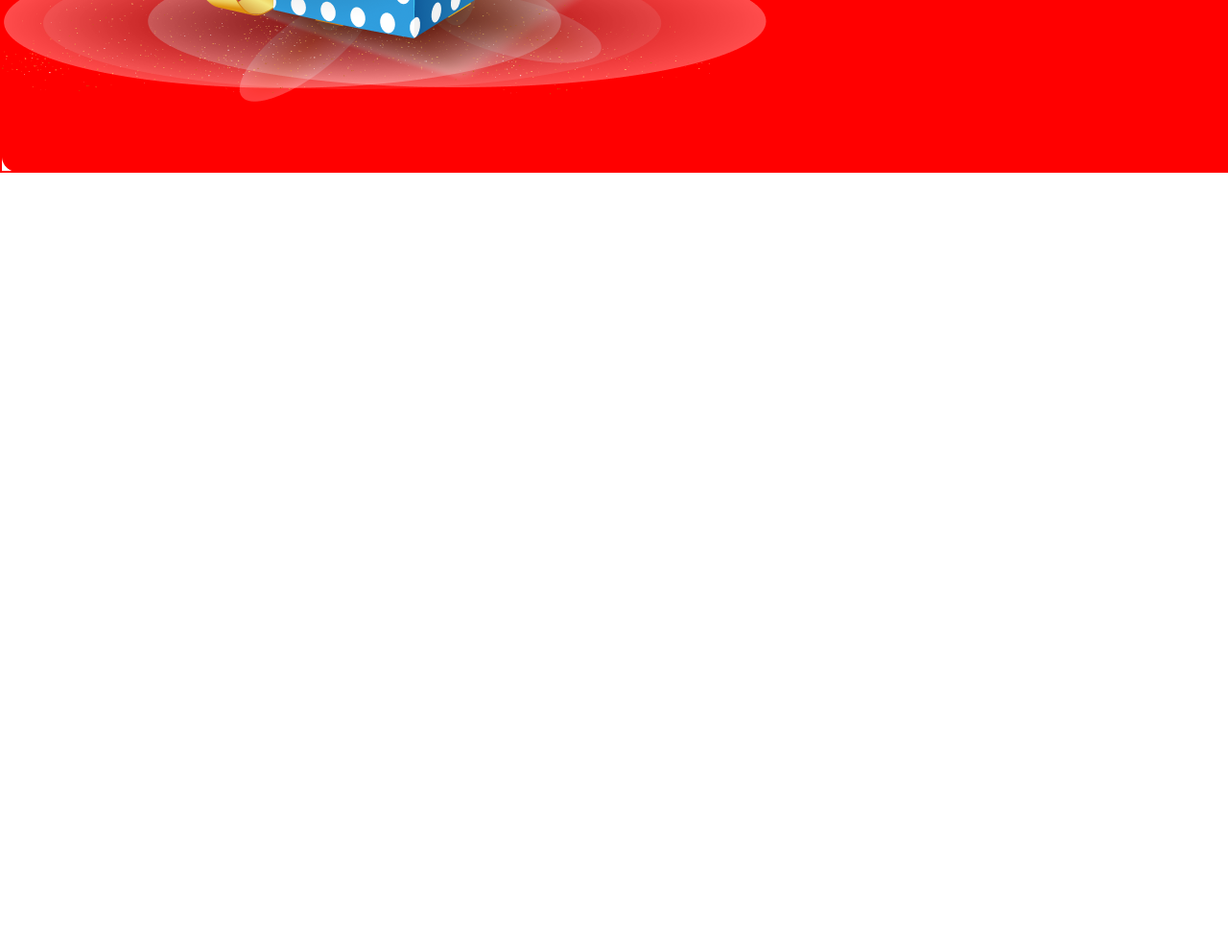
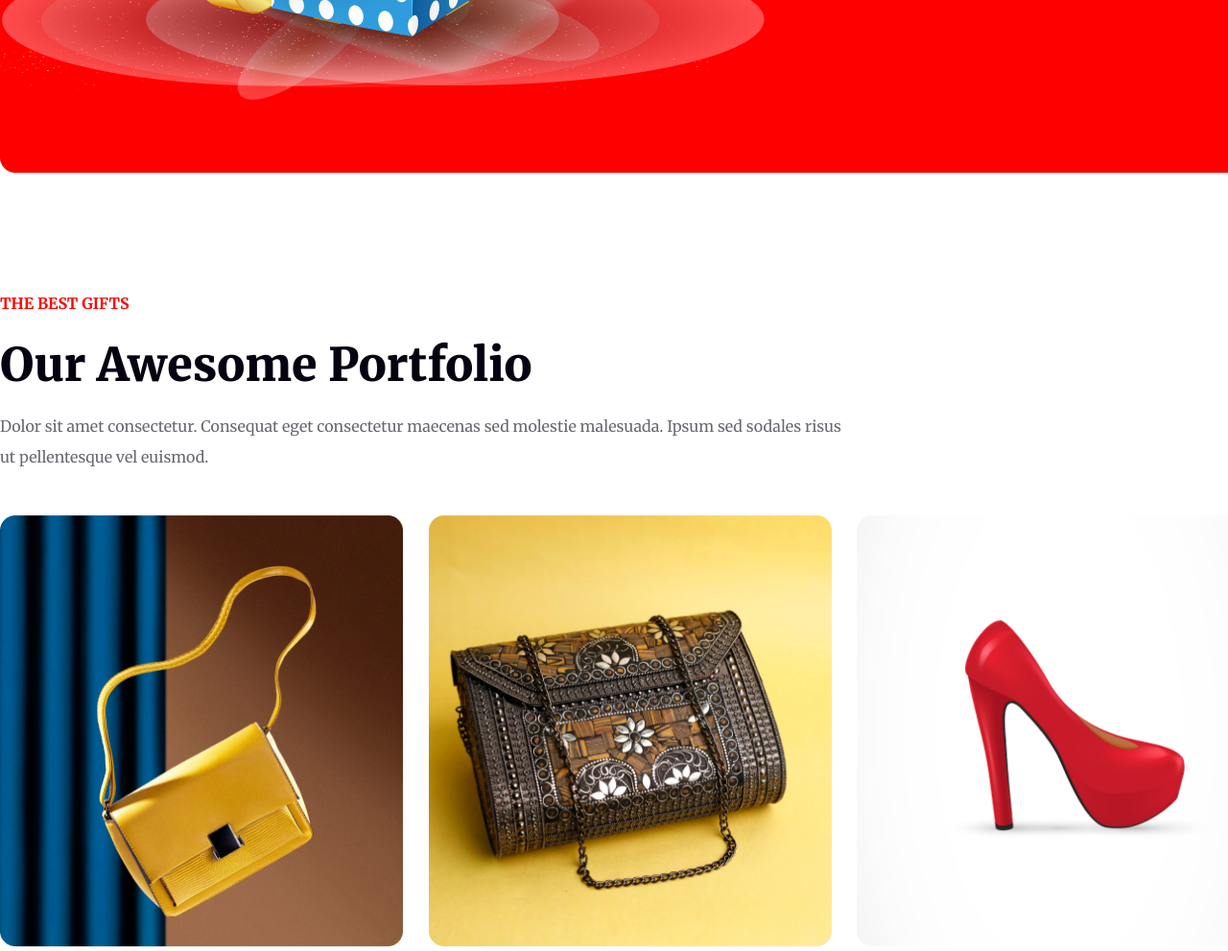
Before and after one commit to Shafkatahmad/mi1-mo6-new-year-offer-resources, a plain HTML site: page index.html in a window 1280 px wide. Shown: the part 4262-5253 px from the top of the page at 96% size. Before the commit the page ends 4562 px from the top, so only its background shows below. Drawn offline with Linux system fonts and the light colour scheme.

Commit message:
added portfolio section

```diff
--- a/index.html
+++ b/index.html
@@ -76,6 +76,22 @@ molestie malesuada. Ipsum sed sodales risus ut pellentesque vel euismod. Eleifen
             <div class="gift-box"><img src="./images/Group 75.png" alt=""></div>
             <div class="discount"><img src="./images/Group 44.png" alt=""></div>
            </section>
+           <!-- portfolio section -->
+            <section class="portfolio-container">
+              <div class="portfolio-text">
+                <h4 style="color: red;" class="portfolio-title">THE BEST GIFTS</h3>
+                <h1 class="portfolio-sub-title">Our Awesome Portfolio</h1>
+                <p class="portfolio-description">Dolor sit amet consectetur. Consequat eget consectetur maecenas sed molestie malesuada. Ipsum sed sodales risus ut pellentesque vel euismod. </p>
+              </div>
+              <div class="portfolio">
+                <div class="items"><img src="./images/Rectangle 3.png" alt=""></div>
+                <div class="items"><img src="./images/Rectangle 4.png" alt=""></div>
+                <div class="items"><img src="./images/Rectangle 5.png" alt=""></div>
+                <div class="items"><img src="./images/Rectangle 6.png" alt=""></div>
+                <div class="items"><img src="./images/Rectangle 7.png" alt=""></div>
+                <div class="items"><img src="./images/Rectangle 8.png" alt=""></div>
+              </div>
+            </section>
     </main>
     <footer></footer>
   </body>
--- a/styles/landing.css
+++ b/styles/landing.css
@@ -174,7 +174,6 @@ body {
 .holiday-container {
   width: 1320px;
   height: 980px;
-  border: 2px solid red;
   margin: 120px auto;
   position: relative;
 }
@@ -212,3 +211,37 @@ body {
   top: 40%;
   left: 75%;
 }
+/* portfolio section styles */
+.portfolio-container {
+  width: 1320px;
+  height: 1160px;
+  margin: 120px auto;
+}
+.portfolio-text {
+  line-height: 2;
+  width: 890px;
+  margin-bottom: 45px;
+}
+.portfolio-sub-title {
+  font-size: 48px;
+  font-weight: 900;
+  color: rgba(7, 2, 17, 1);
+}
+.portfolio-description {
+  font-size: 16px;
+  font-weight: 400;
+  color: rgba(7, 2, 17, 0.6);
+}
+.portfolio {
+  display: grid;
+  grid-template-columns: repeat(3, 1fr);
+  gap: 20px;
+}
+.items {
+  width: 420px;
+  height: 450px;
+}
+.items img {
+  width: 100%;
+  height: 100%;
+}
```
